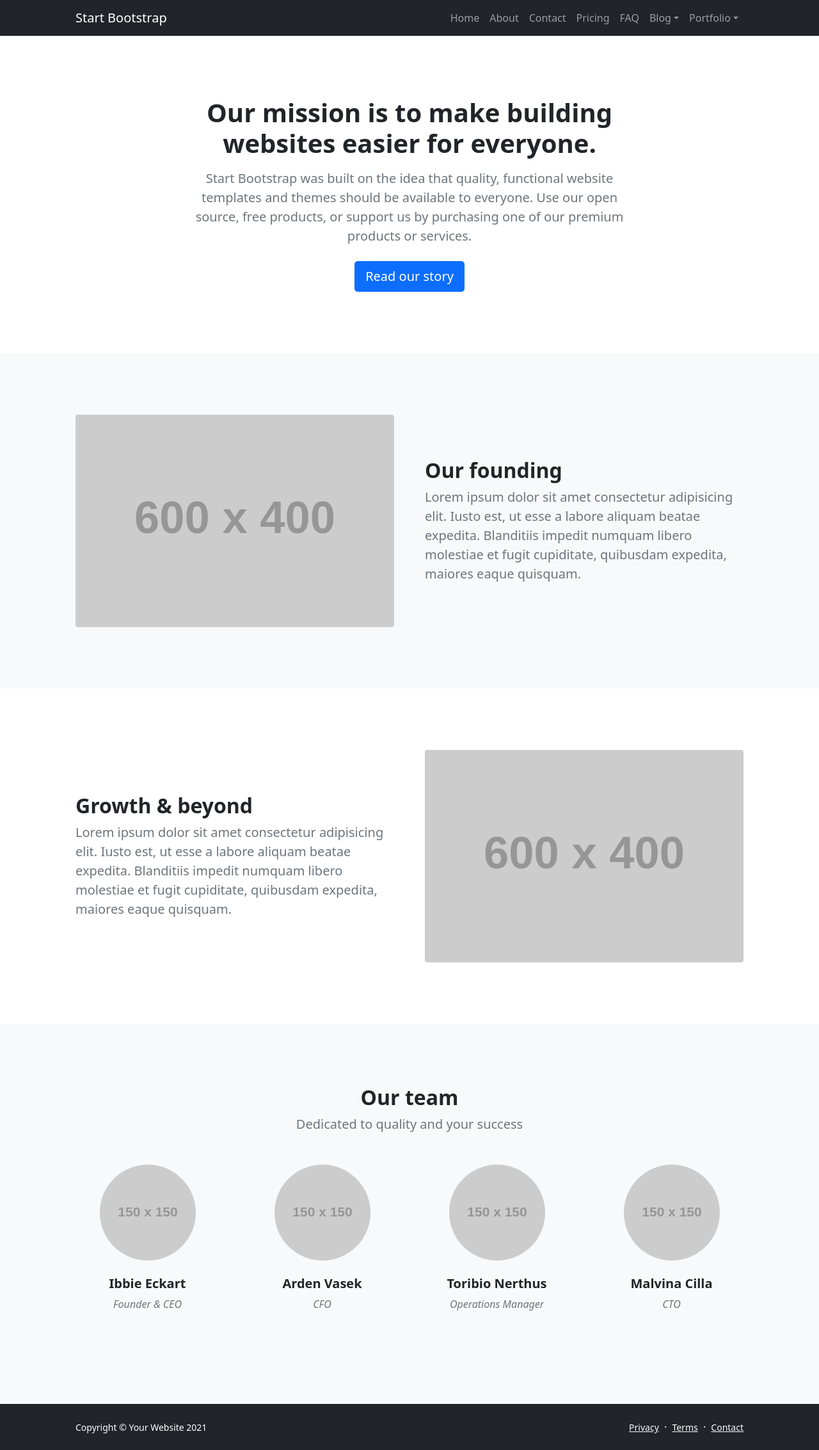
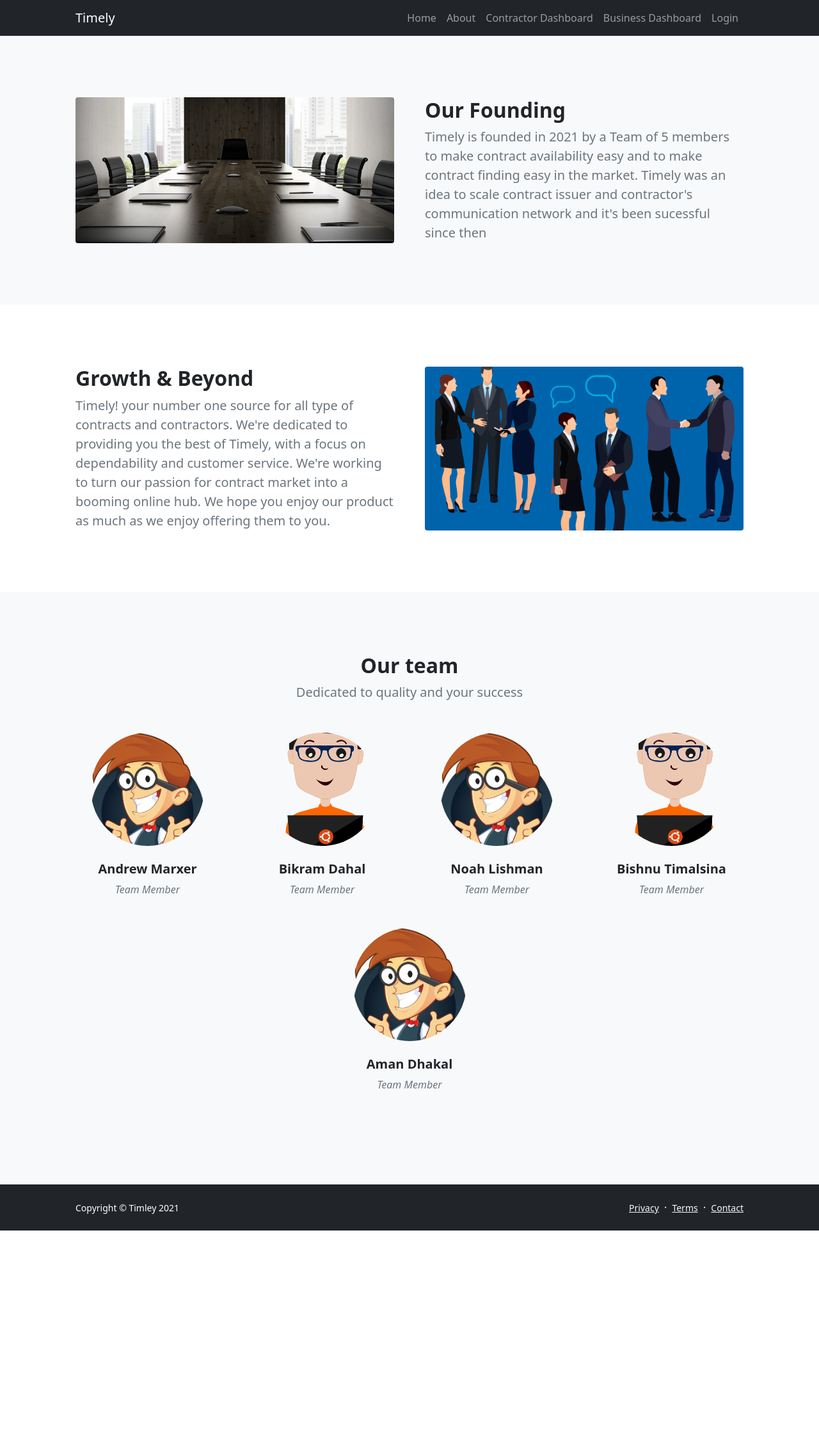
Before and after one commit to bishnutimalsina1/4901, a Flask app: template templates/about.html in a window 1280 px wide. Shown: the whole page at 64% size. After the commit the page ends 1923 px from the top, so only its background shows below. Run offline with Flask 2, Linux system fonts and the light colour scheme; the template is opened without the code that fills it, so the values that code supplies are empty; grey boxes labelled with a size stand in for pictures from a placeholder-image service; some libraries are stand-ins or nearby versions.

Commit message:
updated about us section

```diff
--- a/templates/about.html
+++ b/templates/about.html
@@ -1,72 +1,13 @@
-<!DOCTYPE html>
-<html lang="en">
-    <head>
-        <meta charset="utf-8" />
-        <meta name="viewport" content="width=device-width, initial-scale=1, shrink-to-fit=no" />
-        <meta name="description" content="" />
-        <meta name="author" content="" />
-        <title>Modern Business - Start Bootstrap Template</title>
-        <!-- Favicon-->
-        <link rel="icon" type="image/x-icon" href="assets/favicon.ico" />
-        <!-- Bootstrap icons-->
-        <link href="https://cdn.jsdelivr.net/npm/bootstrap-icons@1.5.0/font/bootstrap-icons.css" rel="stylesheet" />
-        <!-- Core theme CSS (includes Bootstrap)-->
-        <link href="css/styles.css" rel="stylesheet" />
-    </head>
-    <body class="d-flex flex-column">
-        <main class="flex-shrink-0">
-            <!-- Navigation-->
-            <nav class="navbar navbar-expand-lg navbar-dark bg-dark">
-                <div class="container px-5">
-                    <a class="navbar-brand" href="index.html">Start Bootstrap</a>
-                    <button class="navbar-toggler" type="button" data-bs-toggle="collapse" data-bs-target="#navbarSupportedContent" aria-controls="navbarSupportedContent" aria-expanded="false" aria-label="Toggle navigation"><span class="navbar-toggler-icon"></span></button>
-                    <div class="collapse navbar-collapse" id="navbarSupportedContent">
-                        <ul class="navbar-nav ms-auto mb-2 mb-lg-0">
-                            <li class="nav-item"><a class="nav-link" href="index.html">Home</a></li>
-                            <li class="nav-item"><a class="nav-link" href="about.html">About</a></li>
-                            <li class="nav-item"><a class="nav-link" href="contact.html">Contact</a></li>
-                            <li class="nav-item"><a class="nav-link" href="pricing.html">Pricing</a></li>
-                            <li class="nav-item"><a class="nav-link" href="faq.html">FAQ</a></li>
-                            <li class="nav-item dropdown">
-                                <a class="nav-link dropdown-toggle" id="navbarDropdownBlog" href="#" role="button" data-bs-toggle="dropdown" aria-expanded="false">Blog</a>
-                                <ul class="dropdown-menu dropdown-menu-end" aria-labelledby="navbarDropdownBlog">
-                                    <li><a class="dropdown-item" href="blog-home.html">Blog Home</a></li>
-                                    <li><a class="dropdown-item" href="blog-post.html">Blog Post</a></li>
-                                </ul>
-                            </li>
-                            <li class="nav-item dropdown">
-                                <a class="nav-link dropdown-toggle" id="navbarDropdownPortfolio" href="#" role="button" data-bs-toggle="dropdown" aria-expanded="false">Portfolio</a>
-                                <ul class="dropdown-menu dropdown-menu-end" aria-labelledby="navbarDropdownPortfolio">
-                                    <li><a class="dropdown-item" href="portfolio-overview.html">Portfolio Overview</a></li>
-                                    <li><a class="dropdown-item" href="portfolio-item.html">Portfolio Item</a></li>
-                                </ul>
-                            </li>
-                        </ul>
-                    </div>
-                </div>
-            </nav>
-            <!-- Header-->
-            <header class="py-5">
-                <div class="container px-5">
-                    <div class="row justify-content-center">
-                        <div class="col-lg-8 col-xxl-6">
-                            <div class="text-center my-5">
-                                <h1 class="fw-bolder mb-3">Our mission is to make building websites easier for everyone.</h1>
-                                <p class="lead fw-normal text-muted mb-4">Start Bootstrap was built on the idea that quality, functional website templates and themes should be available to everyone. Use our open source, free products, or support us by purchasing one of our premium products or services.</p>
-                                <a class="btn btn-primary btn-lg" href="#scroll-target">Read our story</a>
-                            </div>
-                        </div>
-                    </div>
-                </div>
-            </header>
-            <!-- About section one-->
+{% extends 'index.html' %}
+
+{% block content %}
 <section class="py-5 bg-light" id="scroll-target">
     <div class="container px-5 my-5">
         <div class="row gx-5 align-items-center">
-                        <div class="col-lg-6"><img class="img-fluid rounded mb-5 mb-lg-0" src="https://dummyimage.com/600x400/343a40/6c757d" alt="..." /></div>
+            <div class="col-lg-6"><img class="img-fluid rounded mb-5 mb-lg-0" src="/static/assets/founding.jpg" alt="..." /></div>
             <div class="col-lg-6">
-                            <h2 class="fw-bolder">Our founding</h2>
-                            <p class="lead fw-normal text-muted mb-0">Lorem ipsum dolor sit amet consectetur adipisicing elit. Iusto est, ut esse a labore aliquam beatae expedita. Blanditiis impedit numquam libero molestiae et fugit cupiditate, quibusdam expedita, maiores eaque quisquam.</p>
+                <h2 class="fw-bolder">Our Founding</h2>
+                <p class="lead fw-normal text-muted mb-0">Timely is founded in 2021 by a Team of 5 members to make contract availability easy and to make contract finding easy in the market. Timely was an idea to scale contract issuer and contractor's communication network and it's been sucessful since then </p>
             </div>
         </div>
     </div>
@@ -75,10 +16,10 @@
 <section class="py-5">
     <div class="container px-5 my-5">
         <div class="row gx-5 align-items-center">
-                        <div class="col-lg-6 order-first order-lg-last"><img class="img-fluid rounded mb-5 mb-lg-0" src="https://dummyimage.com/600x400/343a40/6c757d" alt="..." /></div>
+            <div class="col-lg-6 order-first order-lg-last"><img class="img-fluid rounded mb-5 mb-lg-0" src="/static/assets/growth_beyond.png" alt="..." /></div>
             <div class="col-lg-6">
-                            <h2 class="fw-bolder">Growth &amp; beyond</h2>
-                            <p class="lead fw-normal text-muted mb-0">Lorem ipsum dolor sit amet consectetur adipisicing elit. Iusto est, ut esse a labore aliquam beatae expedita. Blanditiis impedit numquam libero molestiae et fugit cupiditate, quibusdam expedita, maiores eaque quisquam.</p>
+                <h2 class="fw-bolder">Growth &amp; Beyond</h2>
+                <p class="lead fw-normal text-muted mb-0">Timely! your number one source for all type of contracts and contractors. We're dedicated to providing you the best of Timely, with a focus on dependability and customer service. We're working to turn our passion for contract market into a booming online hub. We hope you enjoy our product as much as we enjoy offering them to you.</p>
             </div>
         </div>
     </div>
@@ -93,54 +34,40 @@
         <div class="row gx-5 row-cols-1 row-cols-sm-2 row-cols-xl-4 justify-content-center">
             <div class="col mb-5 mb-5 mb-xl-0">
                 <div class="text-center">
-                                <img class="img-fluid rounded-circle mb-4 px-4" src="https://dummyimage.com/150x150/ced4da/6c757d" alt="..." />
-                                <h5 class="fw-bolder">Ibbie Eckart</h5>
-                                <div class="fst-italic text-muted">Founder &amp; CEO</div>
+                    <img class="img-fluid rounded-circle mb-4 px-4" src="/static/assets/team1.png" alt="..." />
+                    <h5 class="fw-bolder">Andrew Marxer</h5>
+                    <div class="fst-italic text-muted">Team Member</div>
                 </div>
             </div>
             <div class="col mb-5 mb-5 mb-xl-0">
                 <div class="text-center">
-                                <img class="img-fluid rounded-circle mb-4 px-4" src="https://dummyimage.com/150x150/ced4da/6c757d" alt="..." />
-                                <h5 class="fw-bolder">Arden Vasek</h5>
-                                <div class="fst-italic text-muted">CFO</div>
+                    <img class="img-fluid rounded-circle mb-4 px-4" src="/static/assets/team2.png" alt="..." />
+                    <h5 class="fw-bolder">Bikram Dahal</h5>
+                    <div class="fst-italic text-muted">Team Member</div>
                 </div>
             </div>
             <div class="col mb-5 mb-5 mb-sm-0">
                 <div class="text-center">
-                                <img class="img-fluid rounded-circle mb-4 px-4" src="https://dummyimage.com/150x150/ced4da/6c757d" alt="..." />
-                                <h5 class="fw-bolder">Toribio Nerthus</h5>
-                                <div class="fst-italic text-muted">Operations Manager</div>
+                    <img class="img-fluid rounded-circle mb-4 px-4" src="/static/assets/team1.png" alt="..." />
+                    <h5 class="fw-bolder">Noah Lishman</h5>
+                    <div class="fst-italic text-muted">Team Member</div>
                 </div>
             </div>
             <div class="col mb-5">
                 <div class="text-center">
-                                <img class="img-fluid rounded-circle mb-4 px-4" src="https://dummyimage.com/150x150/ced4da/6c757d" alt="..." />
-                                <h5 class="fw-bolder">Malvina Cilla</h5>
-                                <div class="fst-italic text-muted">CTO</div>
+                    <img class="img-fluid rounded-circle mb-4 px-4" src="/static/assets/team2.png" alt="..." />
+                    <h5 class="fw-bolder">Bishnu Timalsina</h5>
+                    <div class="fst-italic text-muted">Team Member</div>
+                </div>
+            </div>
+            <div class="col mb-5">
+                <div class="text-center">
+                    <img class="img-fluid rounded-circle mb-4 px-4" src="/static/assets/team1.png" alt="..." />
+                    <h5 class="fw-bolder">Aman Dhakal</h5>
+                    <div class="fst-italic text-muted">Team Member</div>
                 </div>
             </div>
         </div>
     </div>
 </section>
-        </main>
-        <!-- Footer-->
-        <footer class="bg-dark py-4 mt-auto">
-            <div class="container px-5">
-                <div class="row align-items-center justify-content-between flex-column flex-sm-row">
-                    <div class="col-auto"><div class="small m-0 text-white">Copyright &copy; Your Website 2021</div></div>
-                    <div class="col-auto">
-                        <a class="link-light small" href="#!">Privacy</a>
-                        <span class="text-white mx-1">&middot;</span>
-                        <a class="link-light small" href="#!">Terms</a>
-                        <span class="text-white mx-1">&middot;</span>
-                        <a class="link-light small" href="#!">Contact</a>
-                    </div>
-                </div>
-            </div>
-        </footer>
-        <!-- Bootstrap core JS-->
-        <script src="https://cdn.jsdelivr.net/npm/bootstrap@5.1.3/dist/js/bootstrap.bundle.min.js"></script>
-        <!-- Core theme JS-->
-        <script src="js/scripts.js"></script>
-    </body>
-</html>
+{% endblock %}
```
Lines whose indentation alone changed are shown as unchanged.
